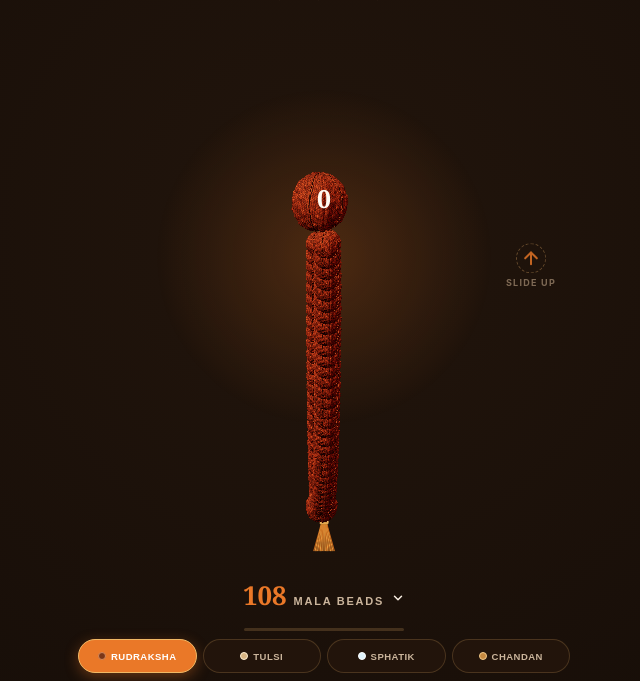
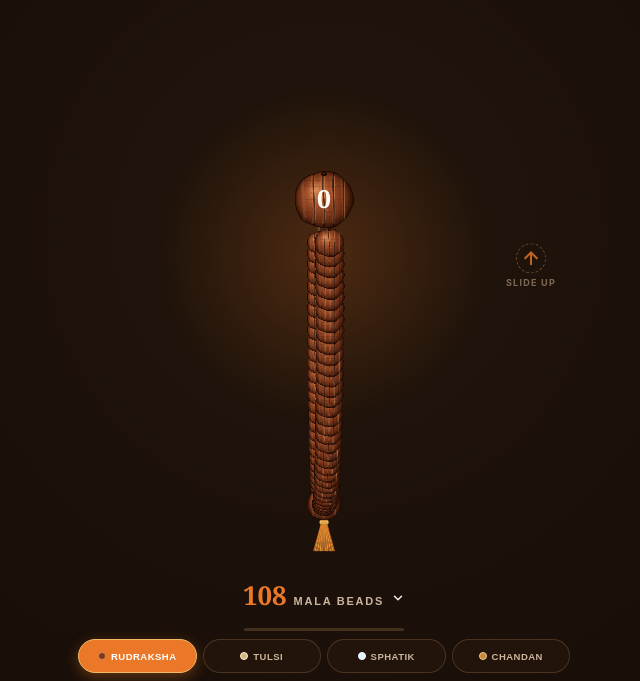
Before and after one commit to shreejeetabhishek/Jap, a plain HTML site: page index.html in a window 1280 px wide. Shown: the part 119-800 px from the top of the page, without its empty margins (316-956 px from the left). Drawn offline with nearby package versions, Linux system fonts and the light colour scheme.

Commit message:
Add files via upload

```diff
--- a/app.js
+++ b/app.js
@@ -227,7 +227,7 @@
           this.ctx = canvas.getContext("2d");
           this.width = 360;
           this.height = 560;
-          this.dpr = Math.min(window.devicePixelRatio || 1, 2.5);
+          this.dpr = Math.min(window.devicePixelRatio || 1, (navigator.connection?.saveData || (navigator.hardwareConcurrency && navigator.hardwareConcurrency <= 4)) ? 1.25 : 1.75);
 
           this.material = "rudraksha";
           this.targetCount = 108;
@@ -250,7 +250,7 @@
           const rect = this.canvas.parentElement.getBoundingClientRect();
           this.width = Math.max(280, rect.width || window.innerWidth || 360);
           this.height = Math.max(360, rect.height || window.innerHeight * 0.65 || 520);
-          this.dpr = Math.min(window.devicePixelRatio || 1, 2.5);
+          this.dpr = Math.min(window.devicePixelRatio || 1, (navigator.connection?.saveData || (navigator.hardwareConcurrency && navigator.hardwareConcurrency <= 4)) ? 1.25 : 1.75);
 
           this.canvas.width = Math.round(this.width * this.dpr);
           this.canvas.height = Math.round(this.height * this.dpr);
@@ -271,13 +271,13 @@
             this._threeDReady = true;
             try {
               const THREE = window.THREE;
-              const SIZE = 640;
+              const SIZE = 512;
               const scene = new THREE.Scene();
               const camera = new THREE.PerspectiveCamera(31, 1, 0.1, 30);
               camera.position.set(0.16, 0.10, 4.55);
 
               const gl = new THREE.WebGLRenderer({
-                alpha: true, antialias: true, preserveDrawingBuffer: true,
+                alpha: true, antialias: false, preserveDrawingBuffer: false,
                 powerPreference: "high-performance"
               });
               gl.setPixelRatio(1);
@@ -286,7 +286,7 @@
               gl.outputColorSpace = THREE.SRGBColorSpace;
               gl.toneMapping = THREE.ACESFilmicToneMapping;
               gl.toneMappingExposure = 1.08;
-              gl.shadowMap.enabled = true;
+              gl.shadowMap.enabled = false;
               gl.shadowMap.type = THREE.PCFSoftShadowMap;
 
               scene.add(new THREE.HemisphereLight(0xffe0c4, 0x1b0904, 1.45));
@@ -306,7 +306,7 @@
 
               // Build seamless procedural PBR maps: mottled seed color, high-frequency
               // dry woody relief, tiny pits, and a roughness map (not a glossy wood finish).
-              const TEX_W = 1024, TEX_H = 512;
+              const TEX_W = 768, TEX_H = 384;
               const colorCanvas = document.createElement("canvas");
               const bumpCanvas = document.createElement("canvas");
               const roughCanvas = document.createElement("canvas");
@@ -402,7 +402,7 @@
               const roughnessMap = new THREE.CanvasTexture(roughCanvas);
               roughnessMap.wrapS = roughnessMap.wrapT = THREE.RepeatWrapping;
 
-              const rows = 224, cols = 320;
+              const rows = 160, cols = 224;
               const positions = [], uvs = [], indices = [];
 
               // Real Rudraksha is not a smooth five-sided wooden ball. Its surface
@@ -491,8 +491,8 @@
               const group = new THREE.Group();
               const seed = new THREE.Mesh(geo, seedMaterial);
               seed.rotation.set(0.17, -0.24, 0.055);
-              seed.castShadow = true;
-              seed.receiveShadow = true;
+              seed.castShadow = false;
+              seed.receiveShadow = false;
               group.add(seed);
 
               // Five recessed, gently irregular mukhi seams follow the true surface.
@@ -568,13 +568,40 @@
 
           if (window.THREE) { build(); return; }
           if (document.querySelector('script[data-divya-three]')) return;
+
+          // The counter is fully usable with the built-in Canvas bead while Three.js
+          // downloads. Delay the optional 3D enhancement until after first paint.
+          const connection = navigator.connection || navigator.mozConnection || navigator.webkitConnection;
+          if (connection?.saveData) return;
+
+          const effectiveType = connection?.effectiveType || "4g";
+          const downlink = Number(connection?.downlink || 0);
+          const isConstrained = effectiveType === "slow-2g" || effectiveType === "2g" ||
+            effectiveType === "3g" || (downlink > 0 && downlink < 1.0);
+          const waitMs = isConstrained ? 12000 : 4500;
+
+          const loadThree = () => {
+            if (document.hidden || window.THREE || document.querySelector('script[data-divya-three]')) return;
             const script = document.createElement("script");
             script.src = "https://cdn.jsdelivr.net/npm/three@0.160.0/build/three.min.js";
             script.async = true;
             script.dataset.divyaThree = "1";
             script.onload = build;
-          script.onerror = () => console.warn("Three.js unavailable; using built-in Rudraksha rendering.");
+            script.onerror = () => {
+              script.remove();
+              console.warn("Three.js unavailable; continuing with built-in Rudraksha rendering.");
+            };
             document.head.appendChild(script);
+          };
+
+          const scheduleLoad = () => {
+            if ("requestIdleCallback" in window) {
+              requestIdleCallback(loadThree, { timeout: waitMs + 4000 });
+            } else {
+              window.setTimeout(loadThree, waitMs);
+            }
+          };
+          window.setTimeout(scheduleLoad, waitMs);
         }
 
         // Deterministic pseudo-random helper for organic texture generation
@@ -1444,12 +1471,21 @@
       updateUI();
 
       let lastTime = performance.now();
+      let lastFrame = 0;
       function loop(now) {
+        requestAnimationFrame(loop);
+        if (document.hidden || now - lastFrame < 33) return;
         const dt = Math.min(0.05, (now - lastTime) / 1000);
         lastTime = now;
+        lastFrame = now;
         renderer.updatePhysics(dt);
         renderer.render();
-        requestAnimationFrame(loop);
       }
+      document.addEventListener("visibilitychange", () => {
+        if (!document.hidden) {
+          lastTime = performance.now();
+          renderer.render();
+        }
+      });
       requestAnimationFrame(loop);
     })();
```
Also changed, not shown: index.html (+1 -0 lines), 1 other file. Lines whose indentation alone changed are shown as unchanged.
